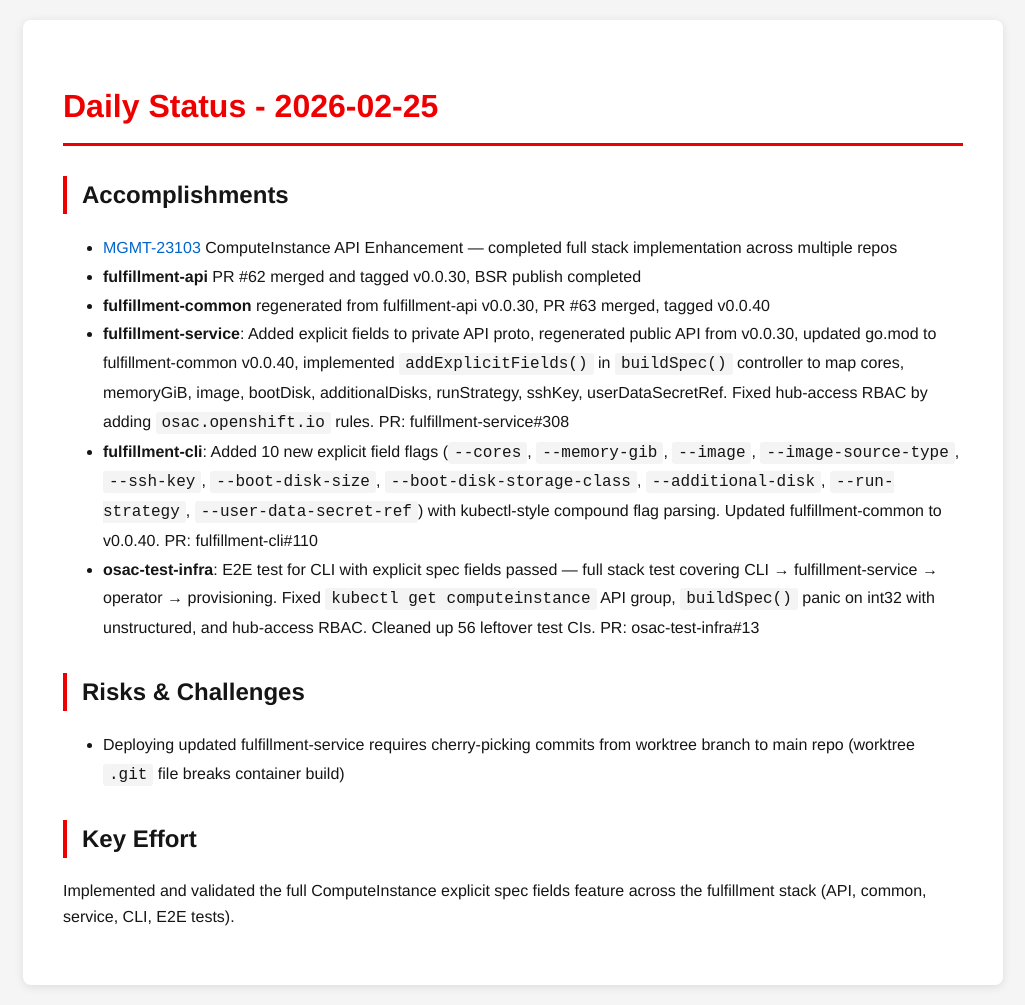
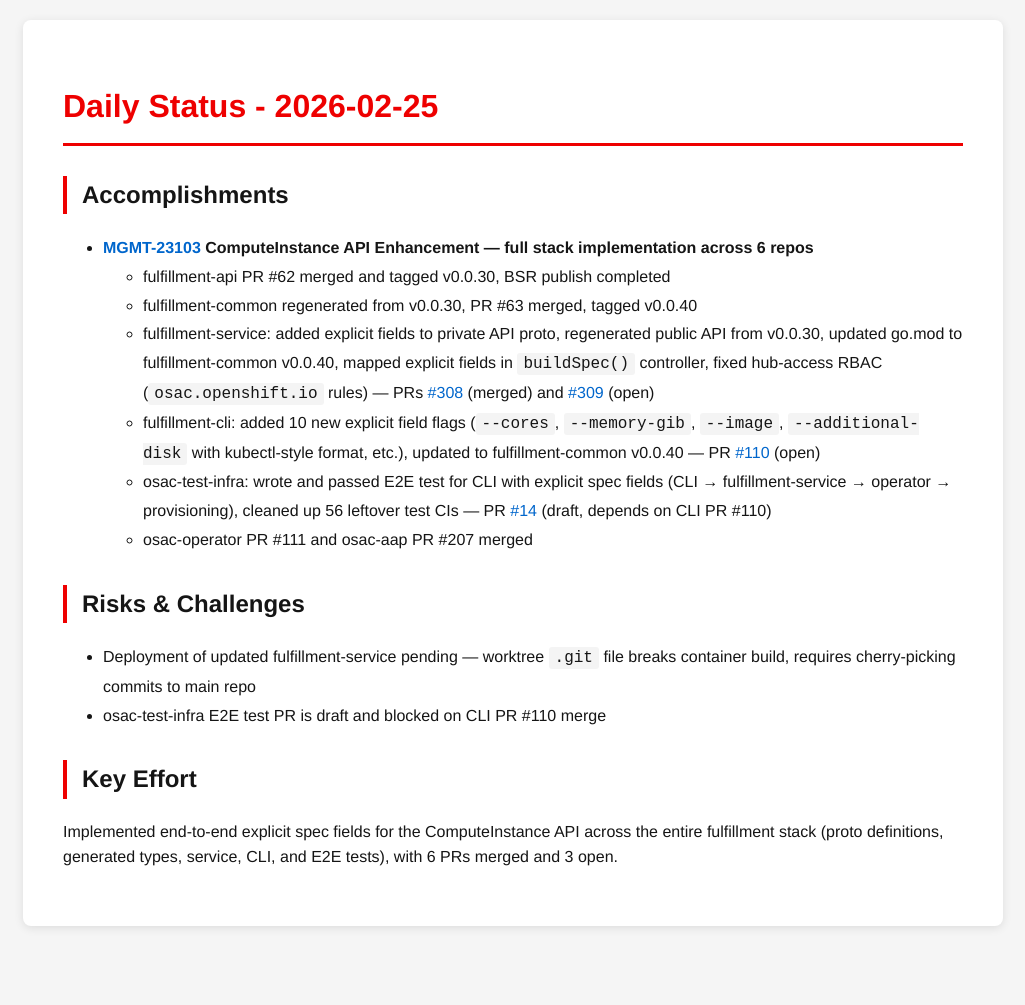
Before and after one commit to tzvatot/daily-status, a Jekyll site: the page built from 2026-02-25.md, in a window 1280 px wide. Shown: the whole page, without its empty margins (127-1152 px from the left). Built offline with Jekyll 4.4.1, drawn with Linux system fonts in a browser that asks for light colours; after the commit the page ends 946 px from its top, so only the background shows below that.

Commit message:
Daily status update - 2026-02-25

```diff
--- a/2026-02-25.md
+++ b/2026-02-25.md
@@ -7,15 +7,20 @@ date: 2026-02-25
 # Daily Status - 2026-02-25
 
 ## Accomplishments
-- [MGMT-23103](https://issues.redhat.com/browse/MGMT-23103) ComputeInstance API Enhancement — completed full stack implementation across multiple repos
-- **fulfillment-api** PR #62 merged and tagged v0.0.30, BSR publish completed
-- **fulfillment-common** regenerated from fulfillment-api v0.0.30, PR #63 merged, tagged v0.0.40
-- **fulfillment-service**: Added explicit fields to private API proto, regenerated public API from v0.0.30, updated go.mod to fulfillment-common v0.0.40, implemented `addExplicitFields()` in `buildSpec()` controller to map cores, memoryGiB, image, bootDisk, additionalDisks, runStrategy, sshKey, userDataSecretRef. Fixed hub-access RBAC by adding `osac.openshift.io` rules. PR: fulfillment-service#308
-- **fulfillment-cli**: Added 10 new explicit field flags (`--cores`, `--memory-gib`, `--image`, `--image-source-type`, `--ssh-key`, `--boot-disk-size`, `--boot-disk-storage-class`, `--additional-disk`, `--run-strategy`, `--user-data-secret-ref`) with kubectl-style compound flag parsing. Updated fulfillment-common to v0.0.40. PR: fulfillment-cli#110
-- **osac-test-infra**: E2E test for CLI with explicit spec fields passed — full stack test covering CLI → fulfillment-service → operator → provisioning. Fixed `kubectl get computeinstance` API group, `buildSpec()` panic on int32 with unstructured, and hub-access RBAC. Cleaned up 56 leftover test CIs. PR: osac-test-infra#13
+
+- **[MGMT-23103](https://issues.redhat.com/browse/MGMT-23103) ComputeInstance API Enhancement — full stack implementation across 6 repos**
+  - fulfillment-api PR #62 merged and tagged v0.0.30, BSR publish completed
+  - fulfillment-common regenerated from v0.0.30, PR #63 merged, tagged v0.0.40
+  - fulfillment-service: added explicit fields to private API proto, regenerated public API from v0.0.30, updated go.mod to fulfillment-common v0.0.40, mapped explicit fields in `buildSpec()` controller, fixed hub-access RBAC (`osac.openshift.io` rules) — PRs [#308](https://github.com/osac-project/fulfillment-service/pull/308) (merged) and [#309](https://github.com/osac-project/fulfillment-service/pull/309) (open)
+  - fulfillment-cli: added 10 new explicit field flags (`--cores`, `--memory-gib`, `--image`, `--additional-disk` with kubectl-style format, etc.), updated to fulfillment-common v0.0.40 — PR [#110](https://github.com/osac-project/fulfillment-cli/pull/110) (open)
+  - osac-test-infra: wrote and passed E2E test for CLI with explicit spec fields (CLI → fulfillment-service → operator → provisioning), cleaned up 56 leftover test CIs — PR [#14](https://github.com/osac-project/osac-test-infra/pull/14) (draft, depends on CLI PR #110)
+  - osac-operator PR #111 and osac-aap PR #207 merged
 
 ## Risks & Challenges
-- Deploying updated fulfillment-service requires cherry-picking commits from worktree branch to main repo (worktree `.git` file breaks container build)
+
+- Deployment of updated fulfillment-service pending — worktree `.git` file breaks container build, requires cherry-picking commits to main repo
+- osac-test-infra E2E test PR is draft and blocked on CLI PR #110 merge
 
 ## Key Effort
-Implemented and validated the full ComputeInstance explicit spec fields feature across the fulfillment stack (API, common, service, CLI, E2E tests).
+
+Implemented end-to-end explicit spec fields for the ComputeInstance API across the entire fulfillment stack (proto definitions, generated types, service, CLI, and E2E tests), with 6 PRs merged and 3 open.
```
